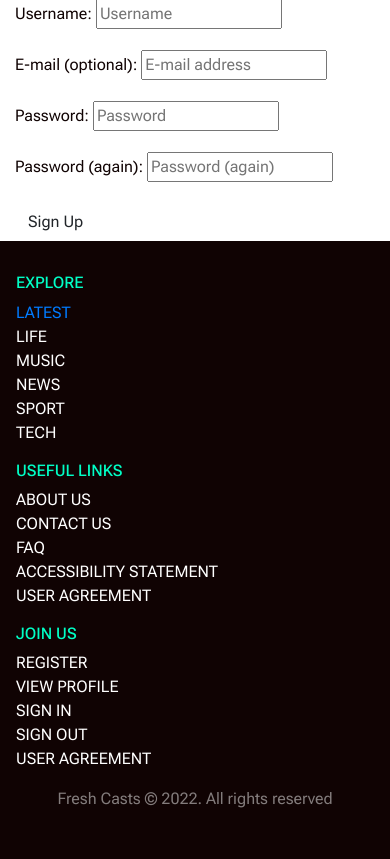
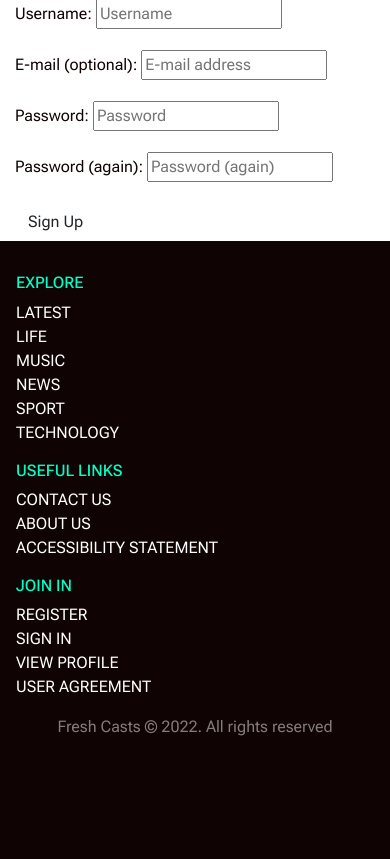
Before and after one commit to RickofManc/fresh-casts, a Django app: page /accounts/signup/ in a window 390 px wide. Shown: the part 196-1055 px from the top of the page. After the commit the page ends 932 px from the top, so only its background shows below. Run offline with Django 3.2, Linux system fonts and the light colour scheme.

Commit message:
Add anchor tags to footer lists and set media queries for +768px width

```diff
--- a/static/css/style.css
+++ b/static/css/style.css
@@ -15,6 +15,14 @@
 div {
     margin: 0;
     padding: 0;
+}
+
+.post-link {
+    color: #100303;
+}
+
+.card.text {
+    color: #100303;
 }
 
 footer {
@@ -37,9 +45,10 @@
     padding-left: 0;
 }
 
-.footer-link {
+a.footer-link {
     text-transform: uppercase;
     text-decoration: none;
+    color: #fff;
 }
 
 .footer-copyright {
@@ -59,6 +68,18 @@
 /* Medium devices (tablets, 768px and up) */
 @media (min-width: 768px) {
 
+    .footer-col-1 {
+        padding-left: 18rem;
+    }
+
+    .footer-col-2 {
+        padding-left: 7rem;
+    }
+
+    .footer-col-3 {
+        padding-right: 15rem;
+    }
+
 
 }
 
--- a/templates/base.html
+++ b/templates/base.html
@@ -91,36 +91,43 @@
     <footer class="w-100">
         <div class="container footer-div">
             <div class="row">
-                <div class="col-sm-4">
+                <div class="col-sm-4 footer-col-1">
                     <h5 class="footer-header">explore</h5>
                     <ul class="footer-list">
-                        <li class="footer-item">
-                            <a href="{% url 'home' %}" class="footer-link" aria-current="page">latest</a></li>
-                        <li class="footer-link">life</li>
-                        <li class="footer-link">music</li>
-                        <li class="footer-link">news</li>
-                        <li class="footer-link">sport</li>
-                        <li class="footer-link">tech</li>
+                        <li class="footer-item"><a href="{% url 'home' %}" class="footer-link" aria-current="page">latest</a></li>
+                        <li class="footer-item"><a href="{% url 'home' %}" class="footer-link">life</a></li>
+                        <li class="footer-item"><a href="{% url 'home' %}" class="footer-link">music</a></li>
+                        <li class="footer-item"><a href="{% url 'home' %}" class="footer-link">news</a></li>
+                        <li class="footer-item"><a href="{% url 'home' %}" class="footer-link">sport</a></li>
+                        <li class="footer-item"><a href="{% url 'home' %}" class="footer-link">technology</a></li>
                     </ul>
                 </div>
-                <div class="col-sm-4">
+                <div class="col-sm-4 footer-col-2">
                     <h5 class="footer-header">useful links</h5>
                     <ul class="footer-list">
-                        <li class="footer-link">about us</li>
-                        <li class="footer-link">contact us</li>
-                        <li class="footer-link">faq</li>
-                        <li class="footer-link">accessibility statement</li>
-                        <li class="footer-link">user agreement</li>
+                        <li class="footer-item"><a href="{% url 'home' %}" class="footer-link">contact us</a></li>
+                        <li class="footer-item"><a href="{% url 'home' %}" class="footer-link">about us</a></li>
+                        <li class="footer-item"><a href="{% url 'home' %}" class="footer-link">accessibility statement</a>
+                        </li>
                     </ul>
                 </div>
-                <div class="col-sm-4">
-                    <h5 class="footer-header">join us</h5>
+                <div class="col-sm-4 footer-col-3">
+                    <h5 class="footer-header">join in</h5>
                     <ul class="footer-list">
-                        <li class="footer-link">register</li>
-                        <li class="footer-link">view profile</li>
-                        <li class="footer-link">sign in</li>
-                        <li class="footer-link">sign out</li>
-                        <li class="footer-link">user agreement</li>
+                        {% if user.is_authenticated %}
+                        <li class="footer-item">
+                            <a href="{% url 'account_logout' %}" class="footer-link">sign out</a>
+                        </li>
+                        {% else %}
+                        <li class="footer-item">
+                            <a href="{% url 'account_signup' %}" class="footer-link">register</a>
+                        </li>
+                        <li class="footer-item">
+                            <a href="{% url 'account_login' %}" class="footer-link">sign in</a>
+                        </li>
+                        {% endif %}
+                        <li class="footer-item"><a href="{% url 'home' %}" class="footer-link">view profile</a></li>
+                        <li class="footer-item"><a href="{% url 'home' %}" class="footer-link">user agreement</a></li>
                     </ul>
                 </div>
             </div>
```
